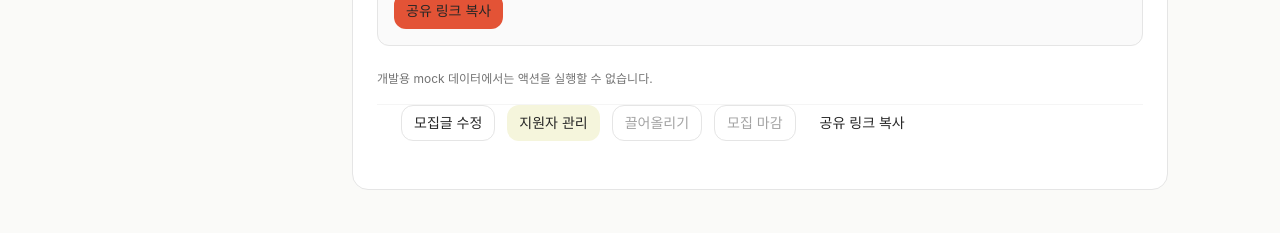
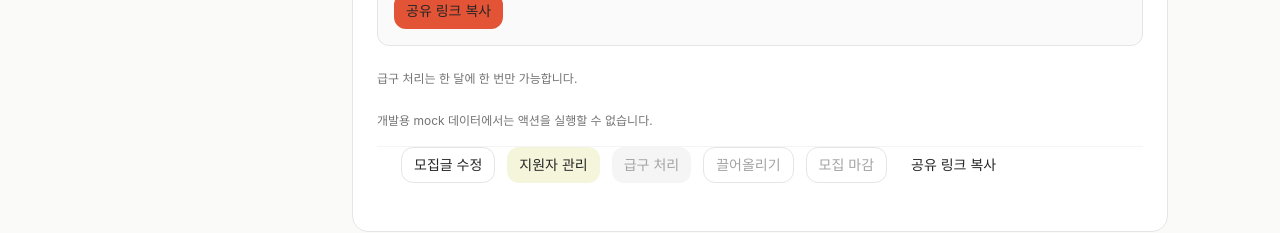
Before and after one commit to ByeonWoojin/staffing-jeju, a Next.js app: page /owner/jobs in a window 1280 px wide. Shown: the part 650-883 px from the top of the page. Built offline with nearby package versions, Linux system fonts and the light colour scheme; no server answers; a web font is replaced by a local one.

Commit message:
급구 처리 기능 추가

```diff
--- a/src/app/owner/jobs/actions.ts
+++ b/src/app/owner/jobs/actions.ts
@@ -6,6 +6,7 @@ import { isUuid } from "@/lib/uuid";
 import type { JobPost } from "@/types/database";
 
 const BUMP_INTERVAL_MS = 24 * 60 * 60 * 1000;
+const URGENT_INTERVAL_MS = 30 * 24 * 60 * 60 * 1000;
 const INVALID_JOB_POST_ID_MESSAGE =
   "개발용 mock 데이터에서는 액션을 실행할 수 없습니다. Supabase job_posts.id UUID를 사용해야 합니다.";
 
@@ -231,3 +232,62 @@ export async function bumpRecruitment(jobPostId: string): Promise<JobPost> {
   });
   return updated;
 }
+
+export async function markUrgentRecruitment(
+  jobPostId: string,
+): Promise<JobPost> {
+  console.log("[markUrgentRecruitment] called", jobPostId);
+  logUuidValidation("markUrgentRecruitment", jobPostId);
+  const current = await getJobPostOrThrow(jobPostId);
+
+  if (current.status !== "open") {
+    logAction("markUrgentRecruitment:status:error", jobPostId, {
+      existingRow: current,
+      status: current.status,
+    });
+    throw new Error("모집중 상태에서만 급구 처리할 수 있습니다.");
+  }
+
+  if (current.last_urgent_marked_at) {
+    const lastUrgentMarkedAt = new Date(
+      current.last_urgent_marked_at,
+    ).getTime();
+    const nextAvailableAt = lastUrgentMarkedAt + URGENT_INTERVAL_MS;
+
+    if (Date.now() < nextAvailableAt) {
+      logAction("markUrgentRecruitment:interval:error", jobPostId, {
+        existingRow: current,
+        last_urgent_marked_at: current.last_urgent_marked_at,
+        nextAvailableAt: new Date(nextAvailableAt).toISOString(),
+      });
+      throw new Error("급구 처리는 한 달에 한 번만 가능합니다.");
+    }
+  }
+
+  const now = new Date().toISOString();
+  const updated = await updateJobPostOrThrow(
+    "markUrgentRecruitment",
+    jobPostId,
+    {
+      is_urgent: true,
+      last_urgent_marked_at: now,
+    },
+  );
+
+  if (updated.is_urgent !== true || !updated.last_urgent_marked_at) {
+    logAction("markUrgentRecruitment:verify:error", jobPostId, {
+      before: current,
+      result: updated,
+    });
+    throw new Error("급구 처리 후 DB 상태 검증에 실패했습니다.");
+  }
+
+  revalidatePath("/owner");
+  revalidatePath("/owner/jobs");
+
+  logAction("markUrgentRecruitment:done", jobPostId, {
+    before: current,
+    result: updated,
+  });
+  return updated;
+}
--- a/src/components/owner/RecruitmentManagePanel.tsx
+++ b/src/components/owner/RecruitmentManagePanel.tsx
@@ -12,6 +12,7 @@ import {
 import {
   bumpRecruitment,
   closeRecruitment,
+  markUrgentRecruitment,
   reopenRecruitment,
 } from "@/app/owner/jobs/actions";
 import {
@@ -26,10 +27,28 @@ import {
   UrgentBadge,
 } from "@/components/ui";
 
+const URGENT_INTERVAL_MS = 30 * 24 * 60 * 60 * 1000;
+
 interface RecruitmentManagePanelProps {
   initialJobPost: JobPost;
   guesthouse: Guesthouse | null;
   applicationCount: number;
+}
+
+function getUrgentDisabledReason(jobPost: JobPost): string | null {
+  if (jobPost.status !== "open") {
+    return "모집중 상태에서만 급구 처리할 수 있습니다.";
+  }
+  if (!jobPost.last_urgent_marked_at) return null;
+
+  const lastUrgentMarkedAt = new Date(
+    jobPost.last_urgent_marked_at,
+  ).getTime();
+  if (Date.now() < lastUrgentMarkedAt + URGENT_INTERVAL_MS) {
+    return "급구 처리는 한 달에 한 번만 가능합니다.";
+  }
+
+  return null;
 }
 
 export function RecruitmentManagePanel({
@@ -39,12 +58,13 @@ export function RecruitmentManagePanel({
 }: RecruitmentManagePanelProps) {
   const router = useRouter();
   const [pendingAction, setPendingAction] = useState<
-    "close" | "reopen" | "bump" | null
+    "close" | "reopen" | "bump" | "urgent" | null
   >(null);
 
   const jobPost = initialJobPost;
   const shareLink = getShareLink(jobPost.slug);
   const bumpDisabledReason = getBumpDisabledReason(jobPost);
+  const urgentDisabledReason = getUrgentDisabledReason(jobPost);
   const canShare = jobPost.status !== "hidden";
   const isActionPending = pendingAction !== null;
   const isDatabaseJobPost = isUuid(jobPost.id);
@@ -126,6 +146,31 @@ export function RecruitmentManagePanel({
         error instanceof Error
           ? error.message
           : "모집글 끌어올리기에 실패했습니다.",
+      );
+    } finally {
+      setPendingAction(null);
+    }
+  };
+
+  const handleMarkUrgent = async () => {
+    if (actionDisabledReason) {
+      alert(actionDisabledReason);
+      return;
+    }
+    if (urgentDisabledReason) {
+      alert(urgentDisabledReason);
+      return;
+    }
+    if (!confirm("이 모집글을 급구로 표시하시겠습니까?")) return;
+
+    setPendingAction("urgent");
+    try {
+      await markUrgentRecruitment(jobPost.id);
+      router.refresh();
+      alert("급구 처리되었습니다.");
+    } catch (error) {
+      alert(
+        error instanceof Error ? error.message : "급구 처리에 실패했습니다.",
       );
     } finally {
       setPendingAction(null);
@@ -234,6 +279,11 @@ export function RecruitmentManagePanel({
         {jobPost.status === "open" && bumpDisabledReason && (
           <p className="text-caption text-neutral-500">{bumpDisabledReason}</p>
         )}
+        {jobPost.status === "open" && urgentDisabledReason && (
+          <p className="text-caption text-neutral-500">
+            {urgentDisabledReason}
+          </p>
+        )}
         {actionDisabledReason && (
           <p className="text-caption text-neutral-500">
             {actionDisabledReason}
@@ -259,6 +309,18 @@ export function RecruitmentManagePanel({
 
         {jobPost.status === "open" && (
           <>
+            <Button
+              variant="secondary"
+              size="sm"
+              disabled={
+                !!urgentDisabledReason ||
+                !!actionDisabledReason ||
+                isActionPending
+              }
+              onClick={handleMarkUrgent}
+            >
+              {pendingAction === "urgent" ? "처리 중..." : "급구 처리"}
+            </Button>
             <Button
               variant="outline"
               size="sm"
--- a/src/lib/owner-data.ts
+++ b/src/lib/owner-data.ts
@@ -229,6 +229,7 @@ export function createJobPostFromFormMock(
     recruitment_cycle: 1,
     bumped_at: now,
     last_bumped_at: null,
+    last_urgent_marked_at: null,
     bump_count: 0,
     created_at: now,
     updated_at: now,
--- a/src/mocks/owner-mock-data.ts
+++ b/src/mocks/owner-mock-data.ts
@@ -56,6 +56,7 @@ export const mockJobPosts: JobPost[] = [
     provides_accommodation: true,
     provides_meal: true,
     is_urgent: true,
+    last_urgent_marked_at: "2026-06-18T10:00:00+09:00",
     preferred_conditions: "게스트하우스 근무 경험자 우대",
     caution: "주말 근무 포함, 성수기에는 교대 근무 가능",
     extra_info: "입도 후 3일간 오리엔테이션 진행",
--- a/src/types/database.ts
+++ b/src/types/database.ts
@@ -57,6 +57,7 @@ export interface JobPost {
   provides_accommodation: boolean;
   provides_meal: boolean;
   is_urgent: boolean;
+  last_urgent_marked_at: string | null;
   preferred_conditions: string | null;
   caution: string | null;
   extra_info: string | null;
@@ -99,6 +100,7 @@ export type JobPostFormData = Omit<
   | "recruitment_cycle"
   | "bumped_at"
   | "last_bumped_at"
+  | "last_urgent_marked_at"
   | "bump_count"
   | "created_at"
   | "updated_at"
```
Also changed, not shown: 1 other file (tests, documents, lock files or other folders).
